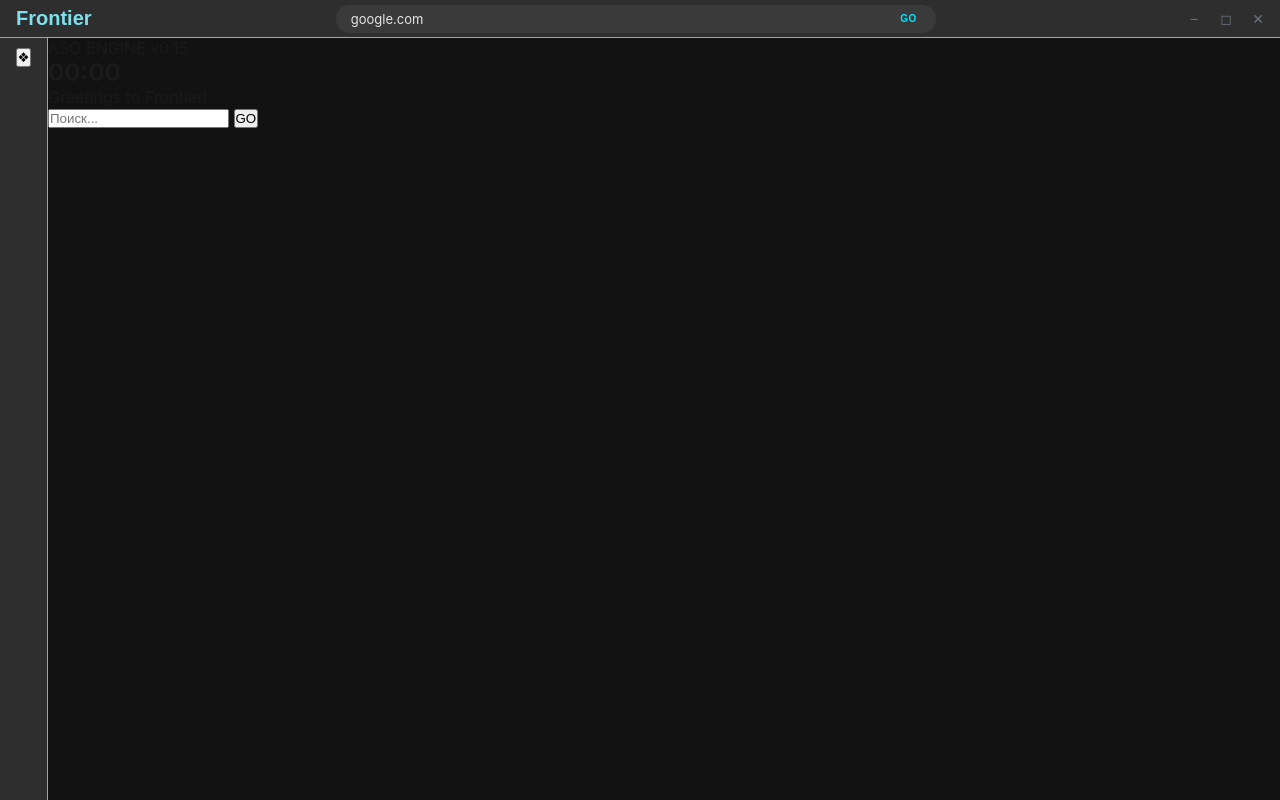
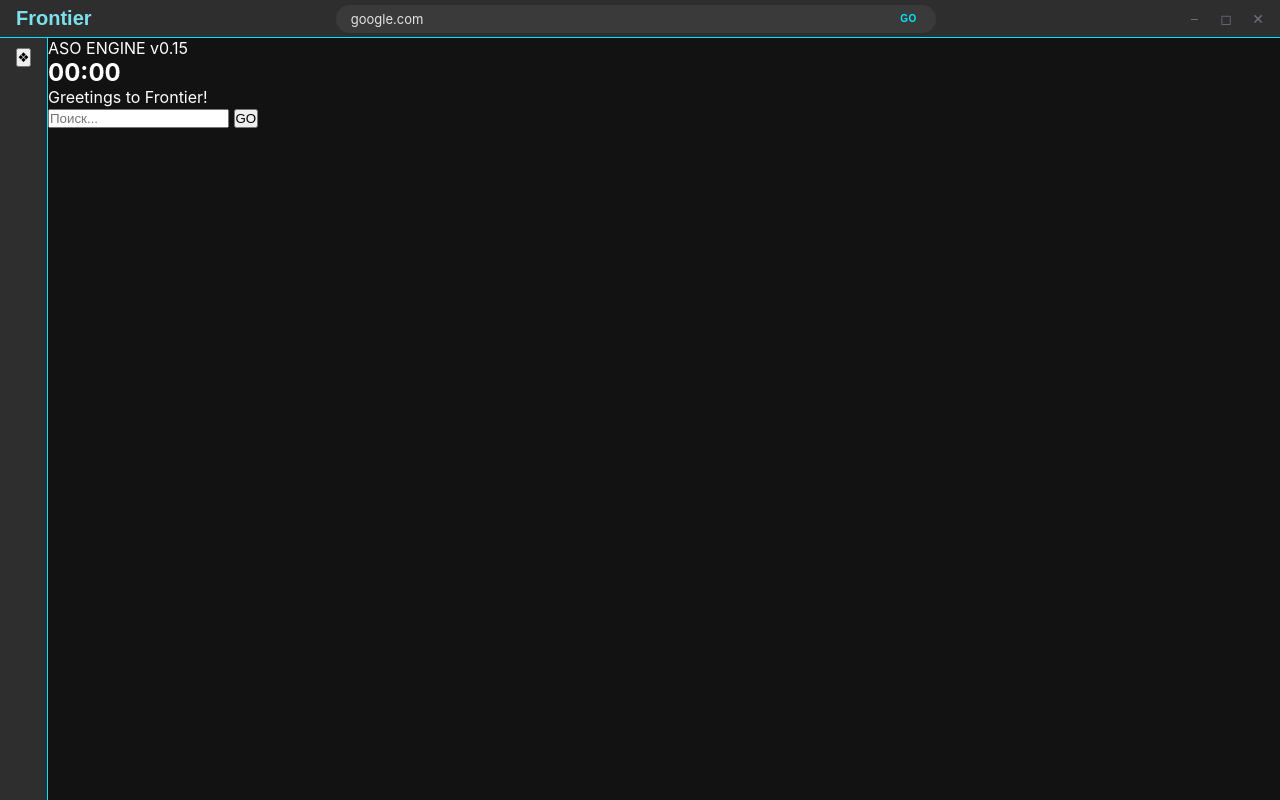
Before and after one commit to BitSSilvix/Silver-Frontier, a website: page src/index.html in a window 1280 px wide. Drawn offline with Linux system fonts and the light colour scheme; a web font is replaced by a local one.

Commit message:
surface css test 1

```diff
--- a/src/styles.css
+++ b/src/styles.css
@@ -158,6 +158,13 @@ body {
   padding-top: 10px;
 }
 
+.surface-hero {
+  align-items: center;
+  color: #FFFFFF;
+  font: 'Panchang', sans-serif;
+
+}
+
 #viewport-anchor {
   flex: 1;
   height: 100%;
```
